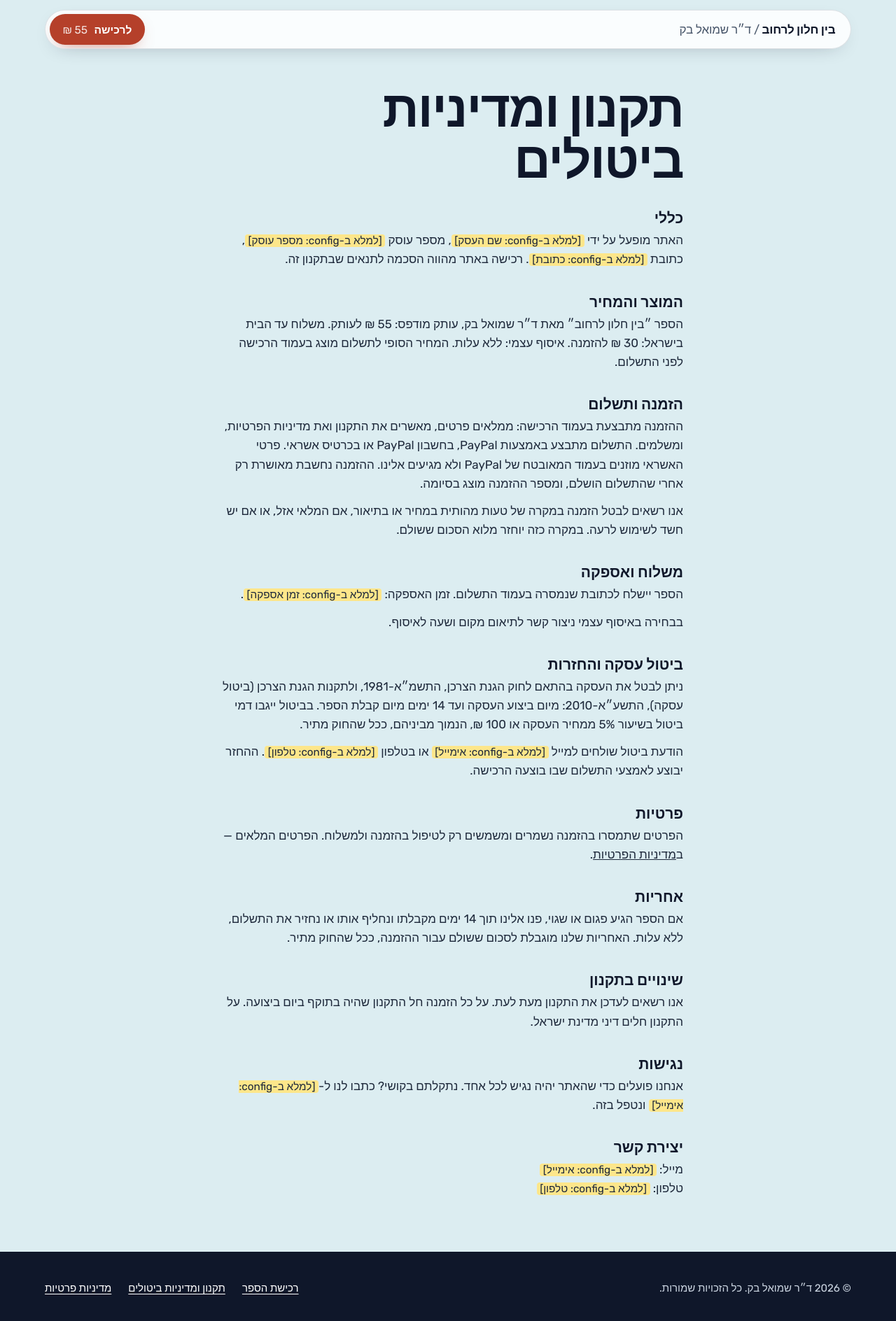
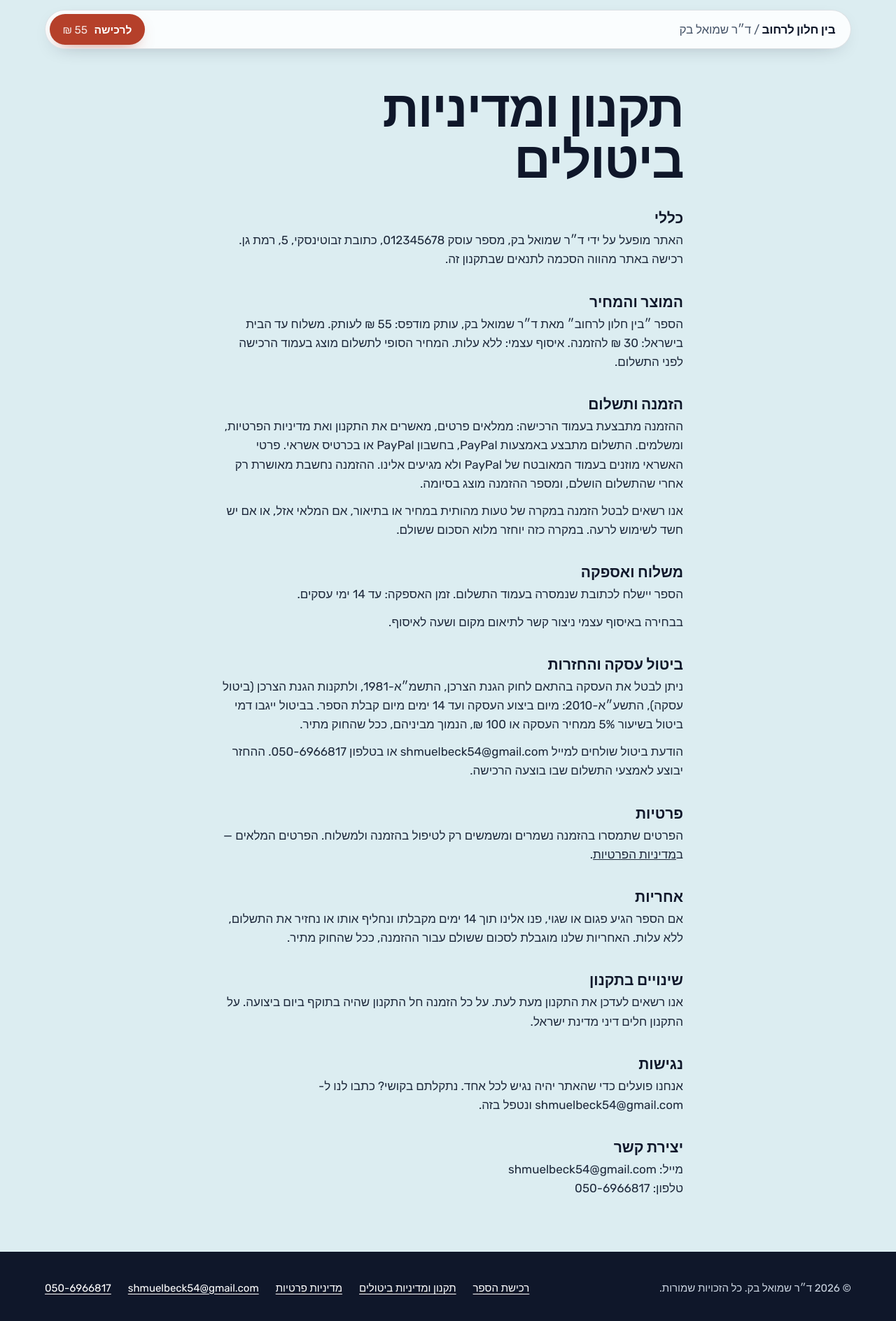
Before and after one commit to eyalbeckai-cloud/bein-halon-larehov, a React (Vite) app: page /terms in a window 1280 px wide. Shown: the top 1888 px of the page at 70% size. Built offline with nearby package versions, Linux system fonts and the light colour scheme; no server answers.

Commit message:
Business details

```diff
--- a/src/config.ts
+++ b/src/config.ts
@@ -36,8 +36,8 @@ export const site = {
       price: 0,
     },
     /** לדוגמה: 'עד 7 ימי עסקים'. ריק = לא מוצג */
-    deliveryTime: '',
-  },
+    deliveryTime: 'עד 14 ימי עסקים',
+    },
 
   /** כמה עותקים אפשר להזמין בהזמנה אחת (חייב להתאים ל-MAX_QUANTITY בפונקציית השרת) */
   maxQuantity: 5,
@@ -53,11 +53,11 @@ export const site = {
 
   /** פרטי העסק — מופיעים בתקנון ובתחתית האתר. חובה למלא לפני עלייה לאוויר */
   business: {
-    name: '',
-    registrationNumber: '',
-    email: '',
-    phone: '',
-    address: '',
+    name: 'ד״ר שמואל בק',
+    registrationNumber: '012345678',
+    email: 'shmuelbeck54@gmail.com',
+    phone: '050-6966817',
+    address: 'זבוטינסקי, 5, רמת גן',
   },
 }
 
```
